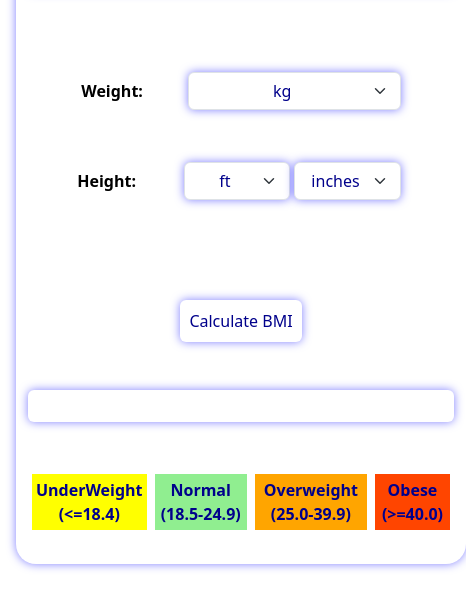
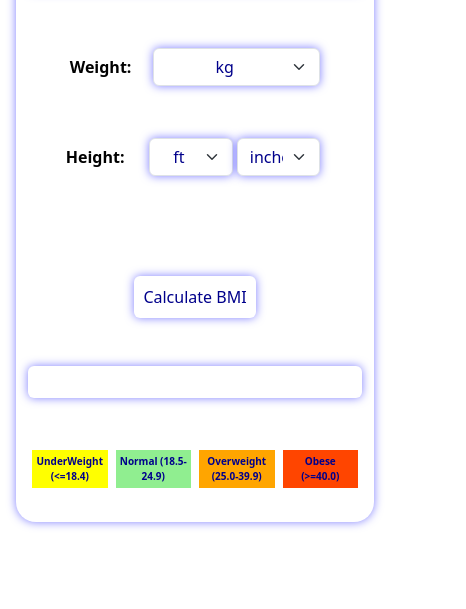
Before and after one commit to RaimaAftab95/Assignment-6, a plain HTML site: page index.html in a window 390 px wide. Shown: the part 119-728 px from the top of the page, 466 px wide, since content can reach past the window. Drawn offline with nearby package versions, Linux system fonts and the light colour scheme.

Commit message:
bmi calculator
sorting responsiveness issues

```diff
--- a/index.html
+++ b/index.html
@@ -14,7 +14,7 @@
 <div class="container border-dark-blue glow">
     <div>
         <h1 class="border-dark-blue glow rounded-2 p-3 text-center">BMI Calculator</h1>
-        <br>
+        <!-- drop down for height -->
     <div class="row">
         <div class="col-12 d-flex justify-content-center align-items-center mt-5">
         <label class="label text-black w-25 text">Weight:</label>
@@ -28,6 +28,7 @@
         </select>
     </div>
 </div>
+<!-- drop down for height -->
     <div class="row">
         <div class="col-12 d-flex justify-content-center align-items-center mt-5">
             <label class="label text-black w-25 text" >Height:</label>
@@ -63,17 +64,17 @@
 </div>
 </div>
 <div class="row">
-<div class="col-12  d-flex">
-    <div class="status-label darkbluefont fw-5 p-1 m-1" style="background-color:yellow;">UnderWeight (<=18.4)</div>
-    <div class="status-label darkbluefont p-1 m-1" style="background-color:lightgreen;">Normal (18.5-24.9)</div>
-    <div class="status-label darkbluefont p-1 m-1" style="background-color:orange ;">Overweight (25.0-39.9)</div>
-    <div class="status-label darkbluefont p-1 m-1" style="background-color:orangered;">Obese (>=40.0)</div>
+<div class="col-12 col-md-2 col-sm-2 d-flex">
+    <div class="chart darkbluefont p-1 m-1" style="background-color:yellow;">UnderWeight (<=18.4)</div>
+    <div class="chart darkbluefont p-1 m-1" style="background-color:lightgreen;">Normal (18.5-24.9)</div>
+    <div class="chart darkbluefont p-1 m-1" style="background-color:orange ;">Overweight (25.0-39.9)</div>
+    <div class="chart darkbluefont p-1 m-1" style="background-color:orangered;">Obese (>=40.0)</div>
 </div>
 </div>
 </div>
 </div>
 </div>
-    <!-- link custom css -->
+    <!-- link custom script -->
     <script src="script.js"></script>
     <!--link bootstrap script  -->
     <script src="https://cdn.jsdelivr.net/npm/@popperjs/core@2.11.8/dist/umd/popper.min.js" integrity="sha384-I7E8VVD/ismYTF4hNIPjVp/Zjvgyol6VFvRkX/vR+Vc4jQkC+hVqc2pM8ODewa9r" crossorigin="anonymous"></script>
--- a/script.js
+++ b/script.js
@@ -5,9 +5,9 @@ function calculateBMI()
     const feet = parseFloat(document.getElementById("heightFeet").value);
     const inches = parseFloat(document.getElementById("heightInches").value);
     const errorMessage = document.getElementById("error");
- console.log(weight);
- console.log( feet);
- console.log(inches);
+    console.log(weight);
+    console.log( feet);
+    console.log(inches);
     //checks if any of the user input values (weight,feet,inches) is not a valid number (text/empty input fields)
     if (isNaN(weight) || isNaN(feet) || isNaN(inches)|| weight === 0 || feet === 0)
      {
--- a/style.css
+++ b/style.css
@@ -1,31 +1,49 @@
 .container
 {
-    width: 450px!important;
-    /* background: transparent;*/
+    width:90%;
+    max-width:450px!important;
     border-radius:20px ;
     padding: 30px 40px;
-    /* border:5px solid rgba(255,255, 255, 0.2);
-    backdrop-filter: blur(20px);
-    box-shadow: 0 0 10px rgba(0,0,0,0.2); */
-}
-.glow {
-    box-shadow: 0 0 10px rgba(0, 0, 255, 0.5); /* Blue glowing effect */
 }
 
+/* Blue glowing effect */
+.glow {
+    box-shadow: 0 0 10px rgba(0, 0, 255, 0.5);
+}
+
+/* error */
 .error {
     font-weight: bold;
     color:red;
 }
 
+/* label and h1 text */
 .text
 {
     font-weight: bold;
     color: black;
 }
 
+/* all other text */
 .darkbluefont
 {
 color: darkblue!important;
 font-weight: bold;
 text-align: center;
 }
+
+/* responsive on mobile screen */
+/* Remove the maximum width*/
+@media (max-width: 768px) {
+    .container {
+        width: 90%;
+        max-width: none;
+    }
+    .chart
+    {
+        width:25%;
+        display: inline-block;
+        font-size: x-small;
+        text-align: center;
+    }
+}
```
